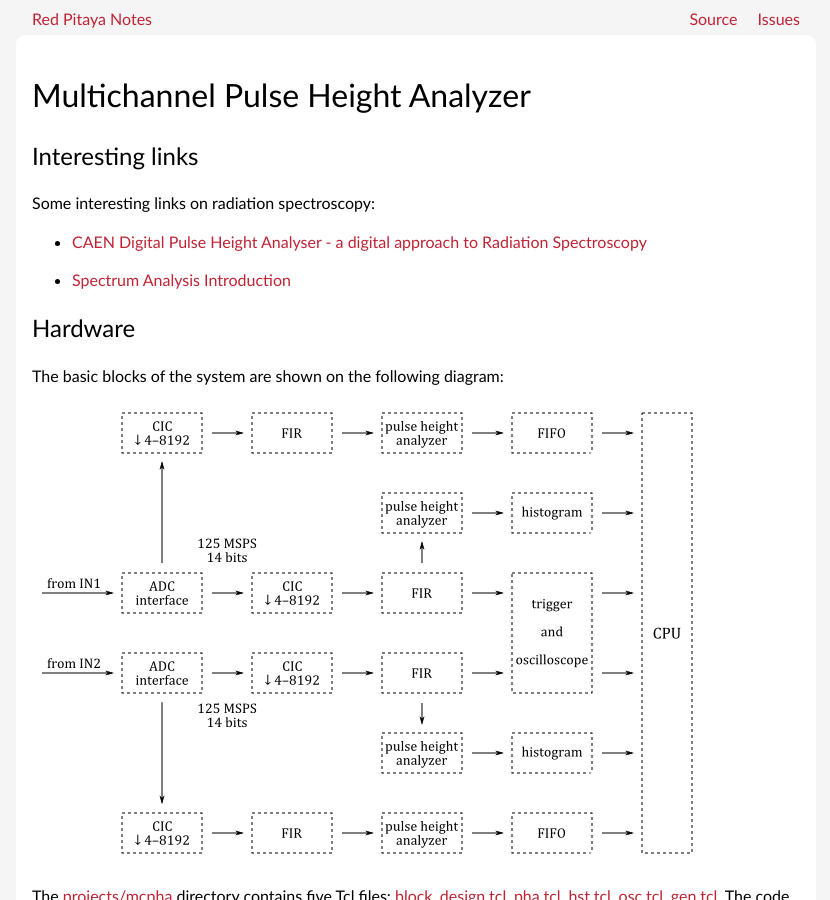
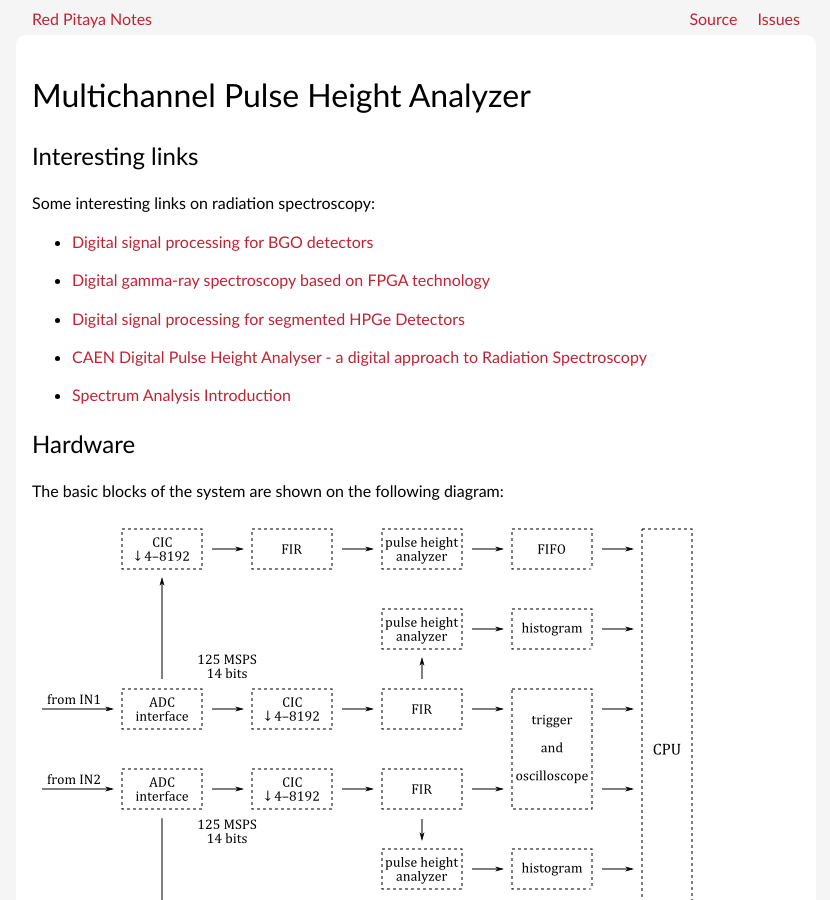
Before and after one commit to pavel-demin/red-pitaya-notes, a Jekyll site: the page built from mcpha.md, in a window 1280 px wide and 900 px high. Shown: the whole window, without its empty margins (224-1054 px from the left). Built offline with Jekyll 4.4.1, drawn with Linux system fonts in a browser that asks for light colours.

Commit message:
add more interesting links to mcpha

```diff
--- a/mcpha.md
+++ b/mcpha.md
@@ -8,6 +8,12 @@ Interesting links
 -----
 
 Some interesting links on radiation spectroscopy:
+
+ - [Digital signal processing for BGO detectors](http://dx.doi.org/10.1016/0168-9002(93)91105-V)
+
+ - [Digital gamma-ray spectroscopy based on FPGA technology](https://doi.org/10.1016/S0168-9002(01)01925-8)
+
+ - [Digital signal processing for segmented HPGe Detectors](https://archiv.ub.uni-heidelberg.de/volltextserver/4991)
 
  - [CAEN Digital Pulse Height Analyser - a digital approach to
 Radiation Spectroscopy](https://www.caen.it/documents/News/32/AN2508_Digital_Pulse_Height_Analyser.pdf)
```
